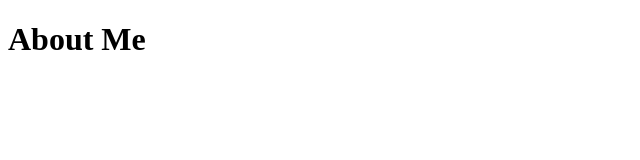
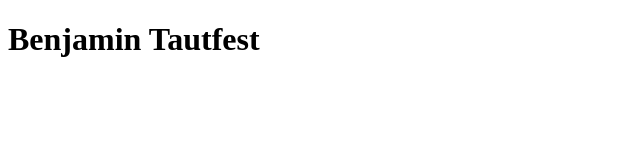
Before and after one commit to benjamintautfest/personal-website, a plain HTML site: page index.html in a window 1280 px wide. Shown: the whole page, without its empty margins (0-640 px from the left). Drawn offline with Linux system fonts and the light colour scheme.

Commit message:
Change of Name

```diff
--- a/index.html
+++ b/index.html
@@ -6,6 +6,6 @@
     <title>Bens Page</title>
 </head>
 <body>
-<h1>About Me</h1>
+<h1>Benjamin Tautfest</h1>
 </body>
 </html>
```
